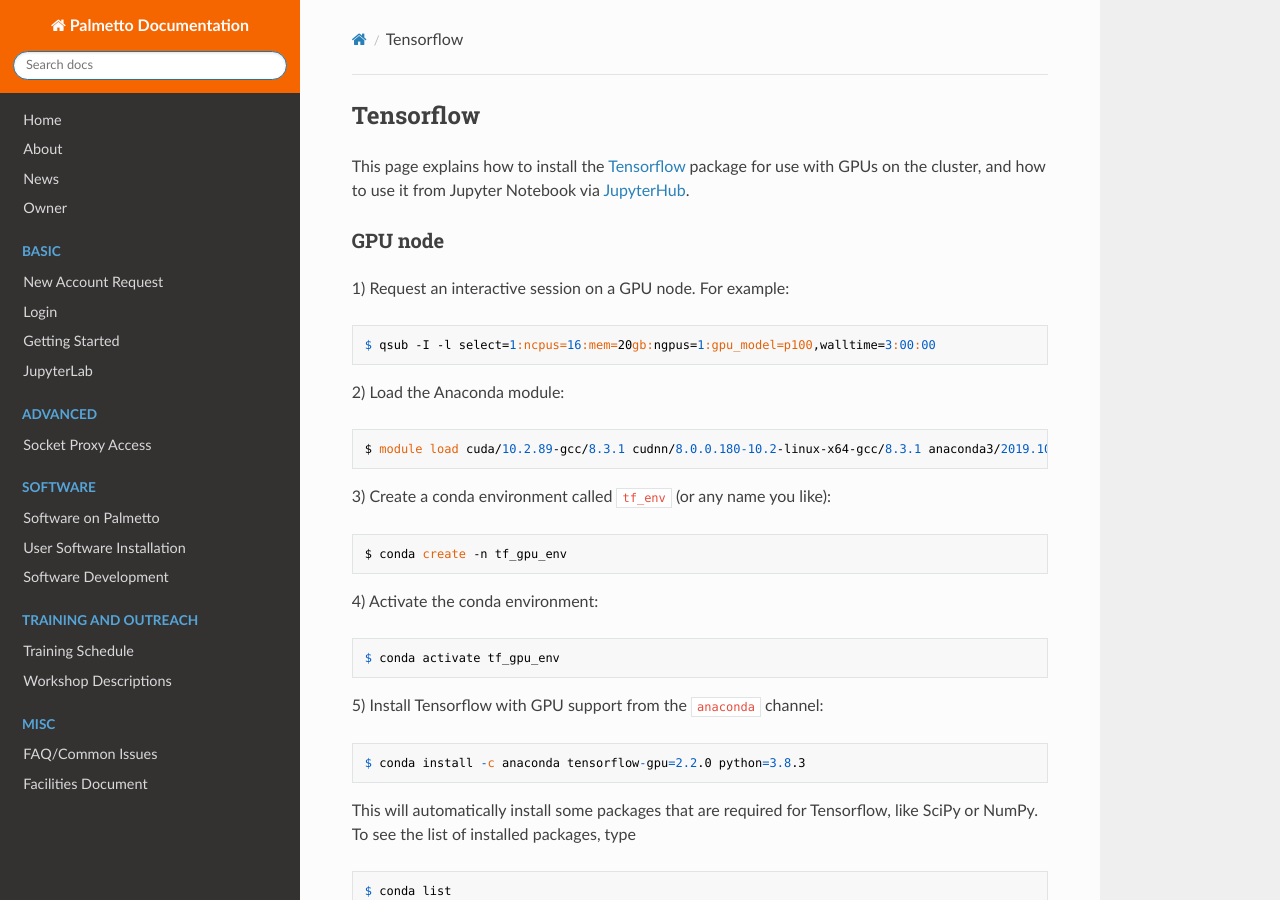
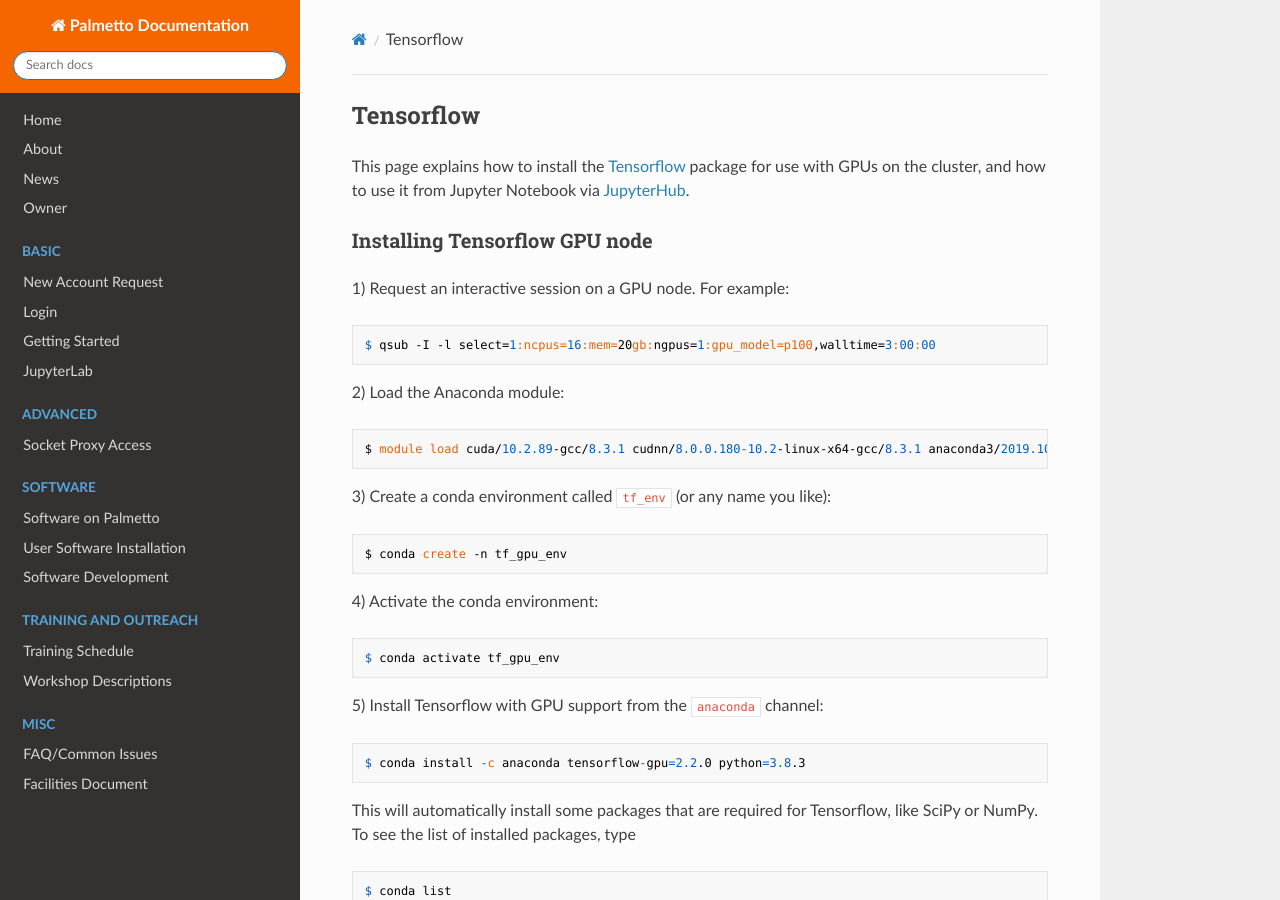
Before and after one commit to clemsonciti/palmetto-documentation, an MkDocs documentation site: the page built from docs/software/packages/tensorflow.md, in a window 1280 px wide and 900 px high. Built offline with MkDocs 1.6.1, drawn with Linux system fonts in a browser that asks for light colours; nearby versions of some CDN libraries; some of the changed text lies outside the part shown.

Commit message:
Update tensorflow.md

```diff
--- a/docs/software/packages/tensorflow.md
+++ b/docs/software/packages/tensorflow.md
@@ -4,7 +4,7 @@
 package for use with GPUs on the cluster,
 and how to use it from Jupyter Notebook via [JupyterHub](https://www.palmetto.clemson.edu/palmetto/jupyterhub_index.html).
 
-### GPU node
+### Installing Tensorflow GPU node
 
 1) Request an interactive session on a GPU node. For example:
 ~~~
```
Also changed, not shown: other parts of docs/software/packages/tensorflow.md (+1 -1 lines).
